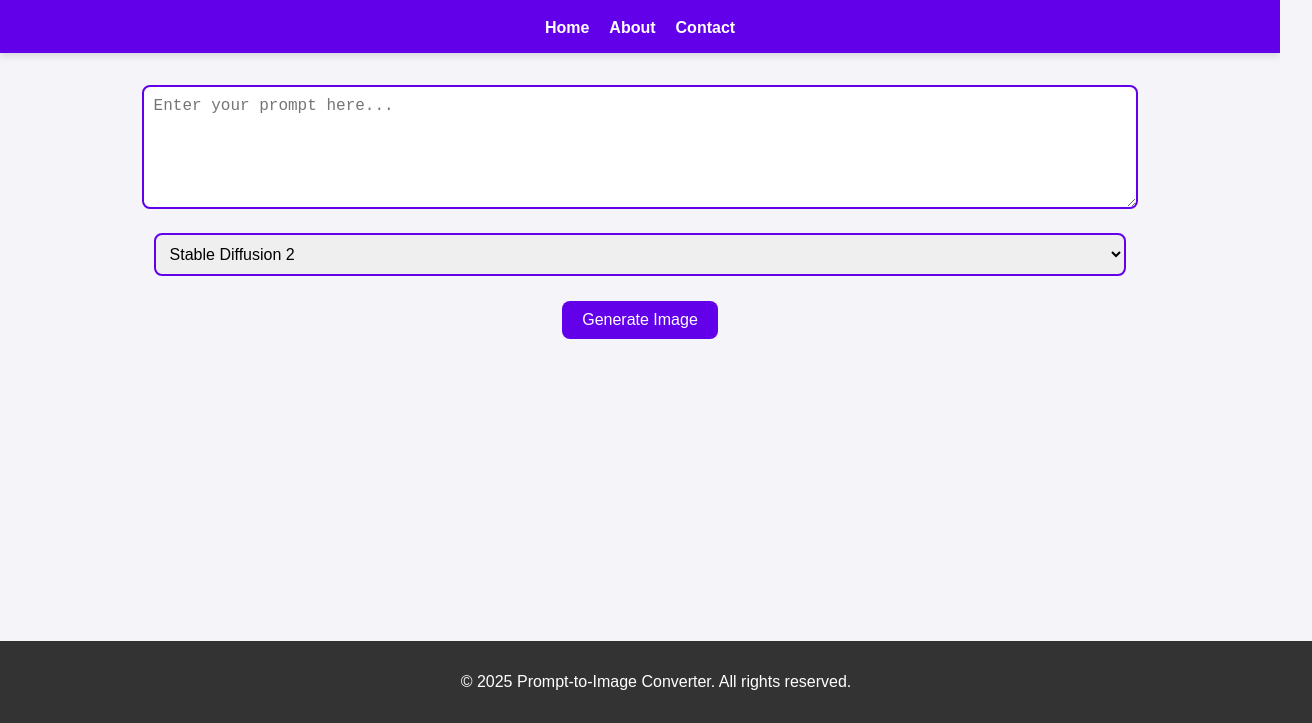
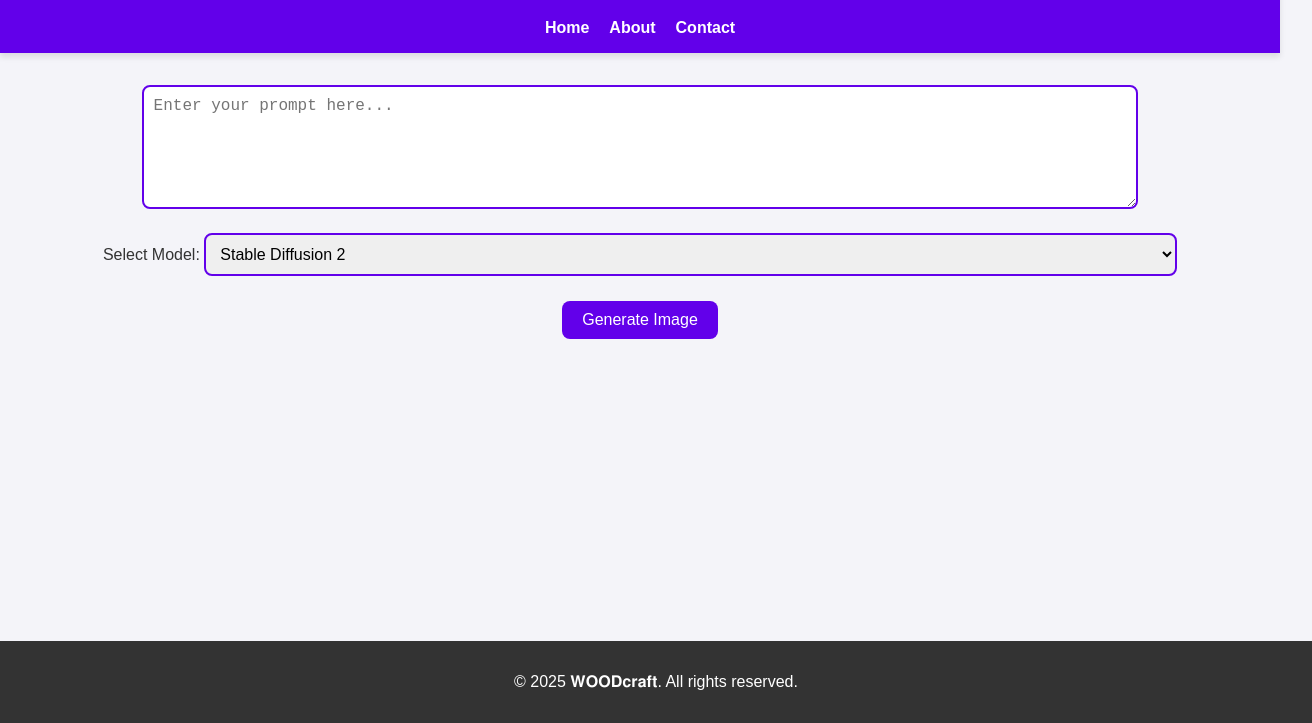
Before and after one commit to ok-op/Bolokya, a plain HTML site: page index.html in a window 1280 px wide. Shown: the part 77-800 px from the top of the page, 1312 px wide, since content can reach past the window. Drawn offline with Linux system fonts and the light colour scheme.

Commit message:
Update index.html

```diff
--- a/index.html
+++ b/index.html
@@ -12,6 +12,9 @@
       padding: 0;
       background-color: #f4f4f9;
       color: #333;
+      min-height: 100vh;
+      display: flex;
+      flex-direction: column;
     }
 
     /* Header and Menu */
@@ -42,6 +45,7 @@
 
     /* Main Content */
     main {
+      flex: 1;
       padding: 2rem;
       text-align: center;
     }
@@ -124,8 +128,6 @@
       color: white;
       text-align: center;
       padding: 1rem;
-      position: fixed;
-      bottom: 0;
       width: 100%;
     }
   </style>
@@ -143,6 +145,7 @@
   <main>
     <textarea id="promptInput" placeholder="Enter your prompt here..."></textarea>
     <br>
+    <label for="modelSelect">Select Model:</label>
     <select id="modelSelect">
       <option value="stabilityai/stable-diffusion-2">Stable Diffusion 2</option>
       <option value="runwayml/stable-diffusion-v1-5">Stable Diffusion v1.5</option>
@@ -162,7 +165,7 @@
   </div>
 
   <footer>
-    <p>&copy; 2025 Prompt-to-Image Converter. All rights reserved.</p>
+    <p>&copy; 2025 𝐖𝐎𝐎𝐃𝐜𝐫𝐚𝐟𝐭. All rights reserved.</p>
   </footer>
 
   <script>
```
